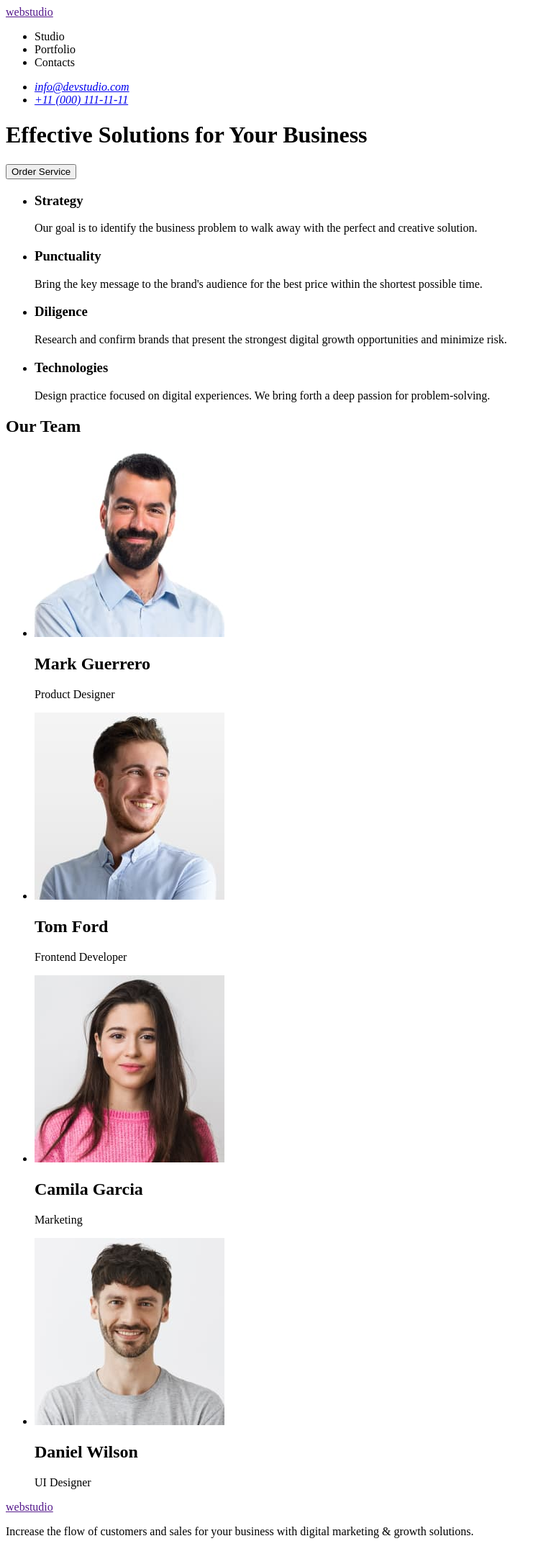
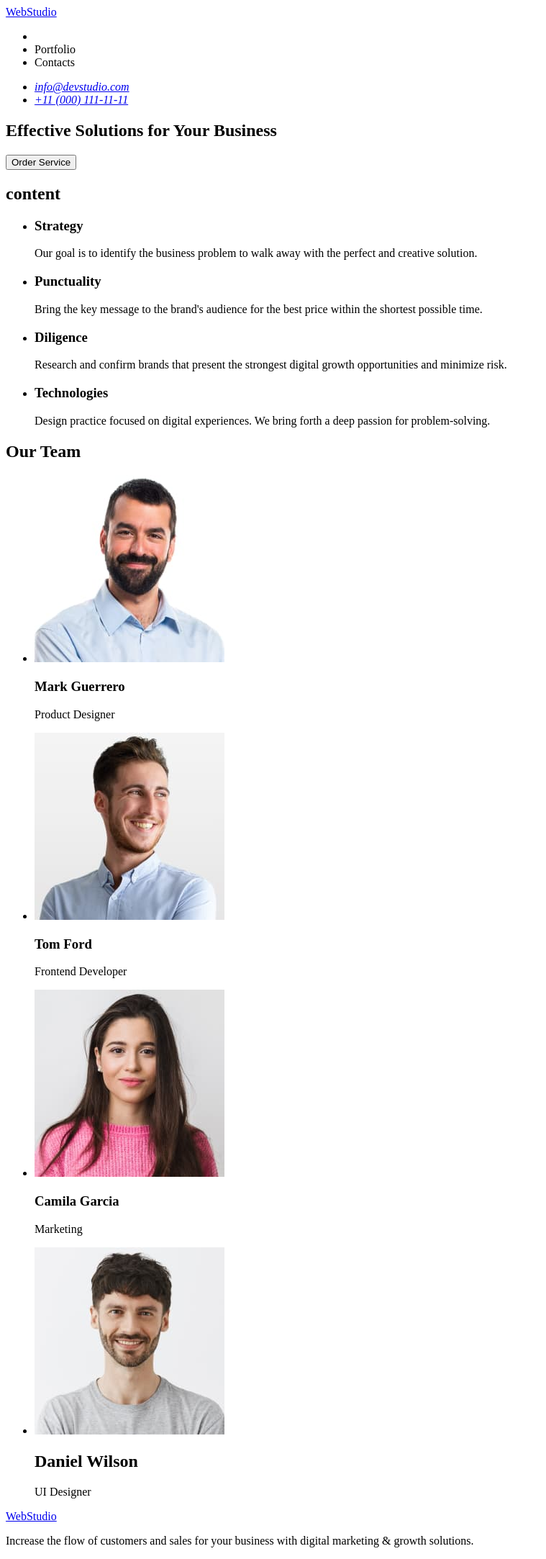
Before and after one commit to ayuzh01/goit-markup-hw-01, a plain HTML site: page index.html in a window 1280 px wide. Shown: the whole page at 72% size, without its empty margins (0-759 px from the left). Drawn offline with Linux system fonts and the light colour scheme.

Commit message:
update index file

```diff
--- a/index.html
+++ b/index.html
@@ -7,29 +7,34 @@
 </head>
 <body>
 <header>
-    <a href="">webstudio</a>
+
     <nav>
+    <a href="./index.html">WebStudio</a>
     <ul>
-        <li>Studio</li>
-        <li>Portfolio</li>
-        <li>Contacts</li>
+        <li><a href="Studio"></a></li>
+        <li><a href="Portfolio"></a>Portfolio</li>
+        <li><a href="Contacts"></a>Contacts</li>
     </ul>
     </nav>
     <address>
     <ul>
-        <li><a href="info@devstudio.com">info@devstudio.com</a></li>
-        <li><a href="+110001111111">+11 (000) 111-11-11</a></li>
+        <li><a href=”mailto:info@devstudio.com”">info@devstudio.com</a></li>
+        <li><a href="tel:+110001111111">+11 (000) 111-11-11</a></li>
     </ul>
     </address>
 
 </header>
 <main>
-<h1>
-    Effective Solutions
-    for Your Business
-</h1>
+    <section>
+        <h1>Effective Solutions for Your Business</h1>
+
 <button type="button">Order Service</button>
 
+    </section>
+
+    <section>
+
+        <h2>content</h2>
     <ul>
         <li>
         <h3>Strategy</h3>
@@ -50,22 +55,24 @@
         <p>Design practice focused on digital experiences. We bring forth a deep passion for problem-solving.</p>
         </li>
     </ul>
+</section>
 
+<section>
 <h2>Our Team</h2>
 <ul>
     <li>
         <img src="images/mark.jpg" alt="mark" width="264" height="260">
-        <h2>Mark Guerrero</h2>
+        <h3>Mark Guerrero</h3>
         <p>Product Designer</p>
     </li>
     <li>
         <img src="images/tom.jpg" alt="tom" width="264" height="260">
-        <h2>Tom Ford</h2>
+        <h3>Tom Ford</h3>
         <p>Frontend Developer</p>
     </li>
     <li>
         <img src="images/camila.jpg" alt="camila" width="264" height="260">
-        <h2>Camila Garcia</h2>
+        <h3>Camila Garcia</h3>
         <p>Marketing</p>
     </li>
     <li>
@@ -78,7 +85,7 @@
 
 </main>
 <footer>
-    <a href="">webstudio</a>
+    <a href="./index.html">WebStudio</a>
     <p>Increase the flow of customers and sales for your business with digital marketing & growth solutions.
     </p>
 </footer>
```
